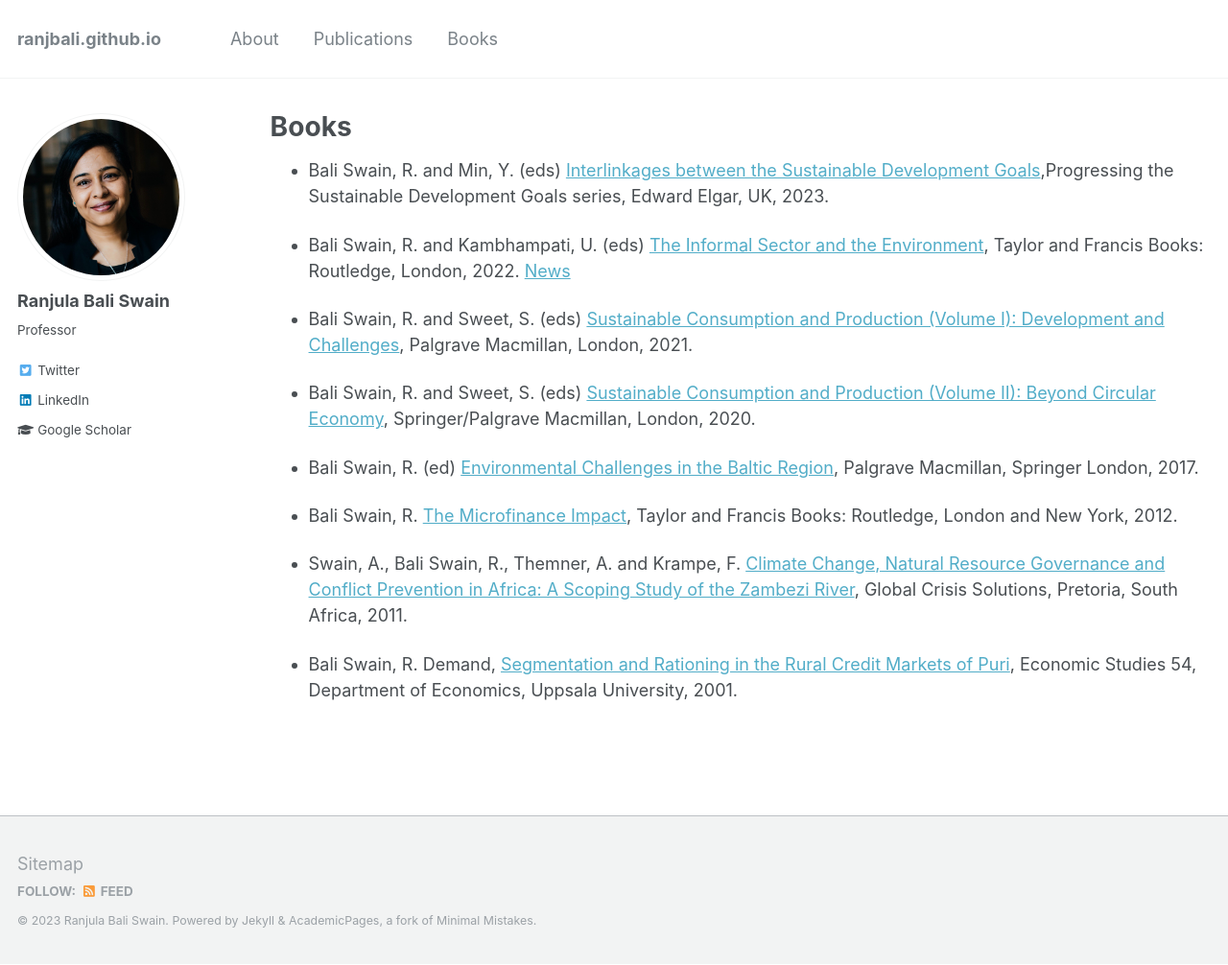
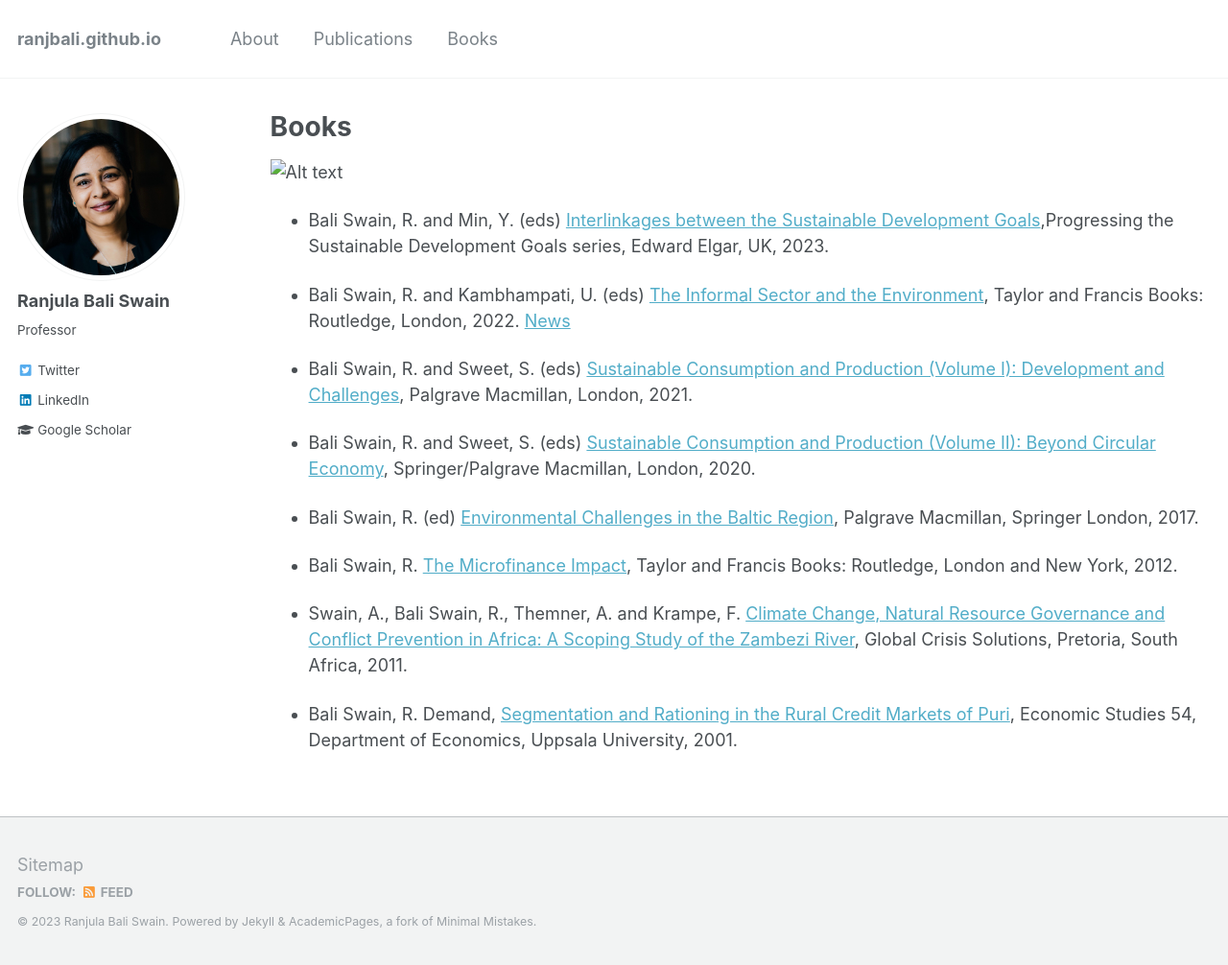
Before and after one commit to ranjbali/ranjbali.github.io, a Jekyll site: the page built from _pages/cv.md, in a window 1280 px wide and 1006 px high. Shown: the whole window at 96% size. Built offline with Jekyll 4.4.1, drawn with Linux system fonts in a browser that asks for light colours.

Commit message:
Update cv.md

```diff
--- a/_pages/cv.md
+++ b/_pages/cv.md
@@ -9,7 +9,7 @@
 
 {% include base_path %}
 
-
+![Alt text](https://file%252B.vscode-resource.vscode-cdn.net/Users/ranjula_admin/Dropbox/Mac/Downloads/9781803924939.jpg?version%253D1693747755879)
 * Bali Swain, R. and Min, Y. (eds) [Interlinkages between the Sustainable Development Goals](https://www.e-elgar.com/shop/gbp/interlinkages-between-the-sustainable-development-goals-9781803924939.html),Progressing the Sustainable Development Goals series, Edward Elgar, UK, 2023.
 
 * Bali Swain, R. and Kambhampati, U. (eds) [The Informal Sector and the Environment](https://www.routledge.com/The-Informal-Sector-and-the-Environment/Swain-Kambhampati/p/book/9781032122663), Taylor and Francis Books: Routledge, London, 2022. [News](https://www.hhs.se/en/about-us/news/csr/2022/new-book-on-the-informal-sector-and-the-environment-by-csrs-ranjula-bali-swain-and-university-of-readings-uma-kambhampati/)
```
